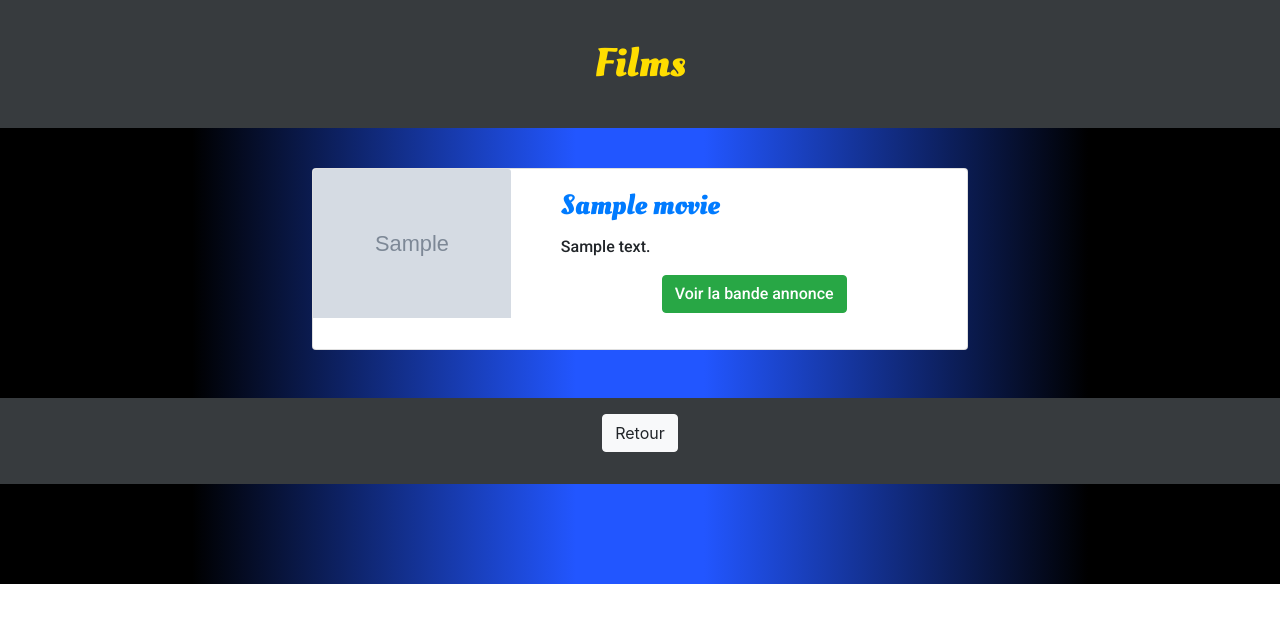
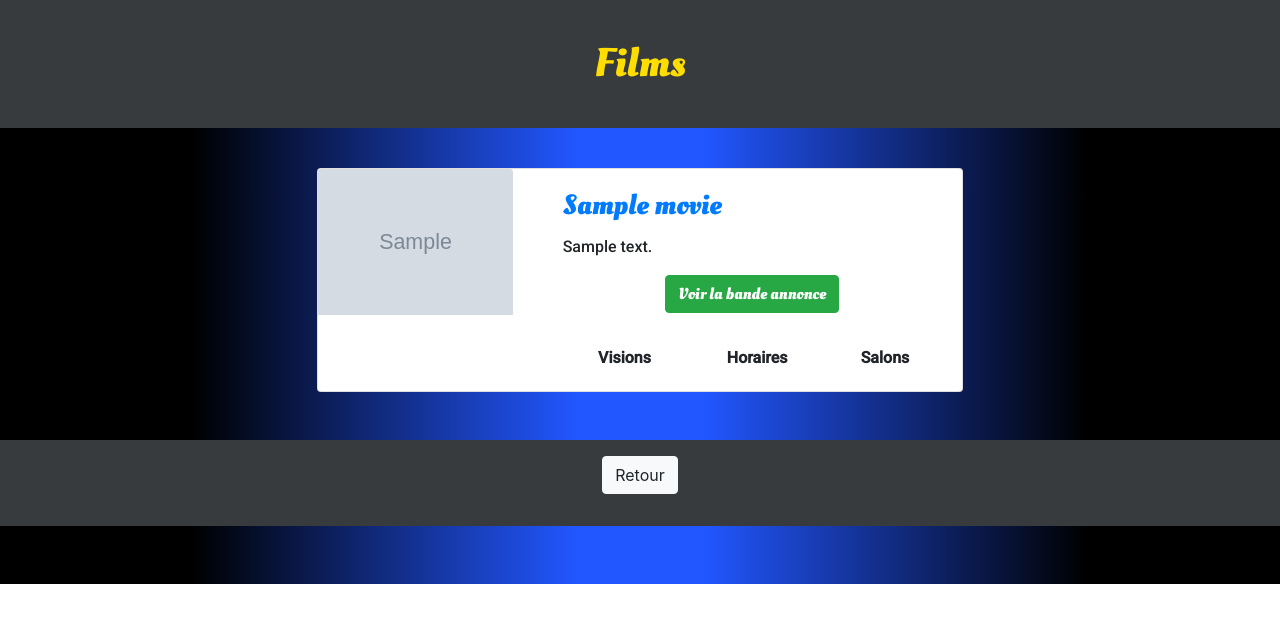
Before and after one commit to Eddy-Delmee/CineWEB, a Symfony app: template templates/movies/show.html.twig in a window 1280 px wide. Shown: the part 56-680 px from the top of the page. Run offline with Twig, Linux system fonts and the light colour scheme; the template is opened without the code that fills it: most values are stand-ins (such as "Sample title", 1, 10 or a date in 2020); grey boxes marked "Sample" are stand-in pictures; lists and menus that the app fills with data are empty; some libraries are stand-ins or nearby versions.

Commit message:
CineWeb
le 16/03/2023 a 17:00

```diff
--- a/composer.json
+++ b/composer.json
@@ -32,6 +32,7 @@
         "symfony/process": "6.1.*",
         "symfony/property-access": "6.1.*",
         "symfony/property-info": "6.1.*",
+        "symfony/rate-limiter": "6.1.*",
         "symfony/runtime": "6.1.*",
         "symfony/security-bundle": "6.1.*",
         "symfony/serializer": "6.1.*",
--- a/templates/movies/show.html.twig
+++ b/templates/movies/show.html.twig
@@ -65,8 +65,30 @@
 							</a>
 							<p class="card-text Roboto">{{ movie.shortDesciptionMovie}}</p>
 							<p class="card-text Roboto text-center">
+								<a href="{{ movie.videoMovie }}" target="_blank" rel="noopener noreferrer">
 									<small class="btn btn-success mb-3">Voir  la bande annonce</small>
+								</a>
 							</p>
+
+							<table>
+
+								<thead>
+									<th class="Roboto">Visions</th>
+									<th class="Roboto">Horaires</th>
+									<th class="Roboto">Salons</th>
+								</thead>
+
+								{% for session in sessions %}
+									<tr>
+										{% if session.idmovie.id == movie.id %}
+											<td class="Roboto">{{session.dateSession|date('d-m')}}</td>
+											<td class="Roboto">{{session.dateSession|date('H:i')}}</td>
+											<td class="Roboto">{{session.halls.nameHall}}</td>
+										{% endif %}
+									</tr>
+								{% endfor %}
+
+							</table>
 
 						</div>
 					</div>
```
Also changed, not shown: src/Controller/MoviesController.php (+6 -5 lines), templates/main/index.html.twig (+12 -0 lines), 5 other files. Lines whose indentation alone changed are shown as unchanged.
